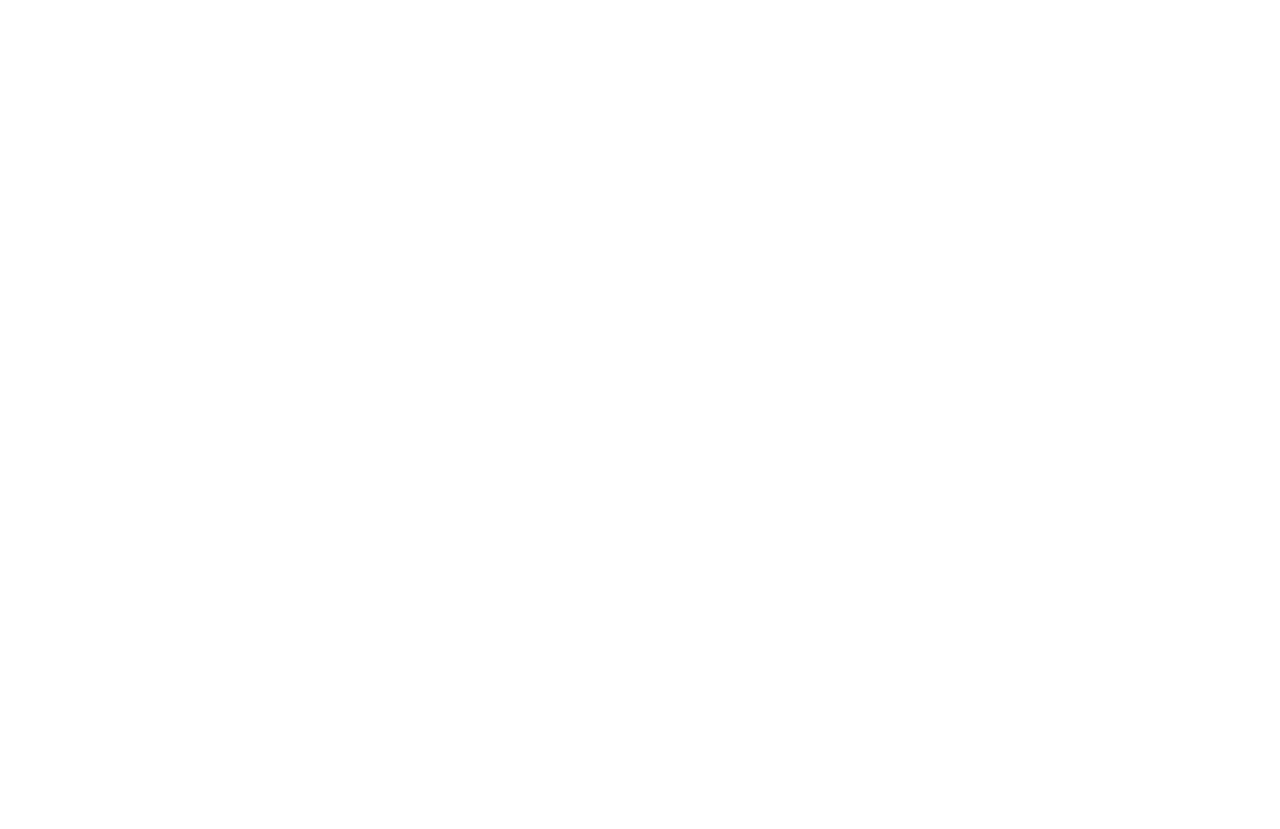
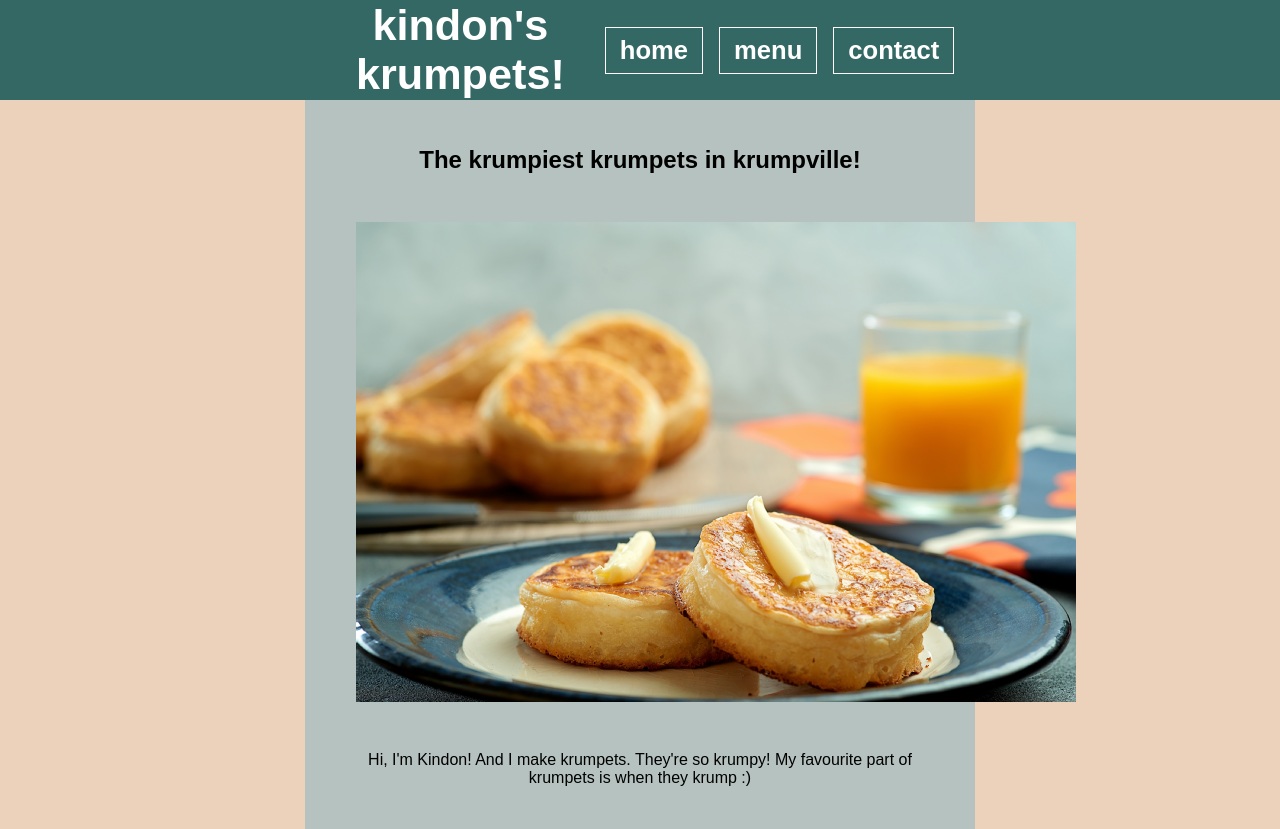
Before and after one commit to elsaepo/odin-restaurant-page, a website built with webpack: page dist/index.html in a window 1280 px wide. Before the commit the page ends 800 px from the top, so only its background shows below. Built offline with nearby package versions, Linux system fonts and the light colour scheme.

Commit message:
set up dist/index.html with static content

```diff
--- a/dist/index.html
+++ b/dist/index.html
@@ -1,13 +1,45 @@
 <!DOCTYPE html>
 <html lang="en">
+
 <head>
     <meta charset="UTF-8">
     <meta http-equiv="X-UA-Compatible" content="IE=edge">
     <meta name="viewport" content="width=device-width, initial-scale=1.0">
     <title>Restaurant Page</title>
-    <script src="main.js"></script>
+    <link rel="stylesheet" href="style.css">
+    <script src="main.js" defer></script>
 </head>
+
 <body>
-    <div id="content"></div>
+    <div id="content">
+        <section id="header" class="padded">
+            <div id="title-hero">
+                <h1>kindon's krumpets!</h1>
+            </div>
+            <nav>
+                <ul>
+                    <li><a href="">
+                            <p>home</p>
+                        </a></li>
+                    <li>
+                        <a href="">
+                            <p>menu</p>
+                        </a>
+                    </li>
+                    <li>
+                        <a href="">
+                            <p>contact</p>
+                        </a>
+                    </li>
+                </ul>
+            </nav>
+        </section>
+        <main class="padded main-section">
+            <h2>The krumpiest krumpets in krumpville!</h2>
+            <img src="../src/crumpet01.png" alt="a delicious crumpet">
+            <p>Hi, I'm Kindon! And I make krumpets. They're so krumpy! My favourite part of krumpets is when they krump :)</p>
+        </main>
+    </div>
 </body>
+
 </html>
--- /dev/null
+++ b/dist/style.css
@@ -0,0 +1,58 @@
+:root {
+    --green-light: #b6c2bf;
+    --green-dark: #346865;
+    --pink-light: #ecd1bb;
+    --padding-sides: calc(20% + 100px);
+}
+
+*, *::before, *::after {
+    box-sizing: border-box;
+}
+
+body {
+    margin: 0;
+    padding: 0;
+    background-color: var(--pink-light);
+    text-align: center;
+    font-family: Arial;
+}
+
+#header {
+    height: 100px;
+    width: 100%;
+    padding: 24px var(--padding-sides);
+    display: flex;
+    justify-content: space-between;
+    align-items: center;
+    background-color: var(--green-dark);
+    color: white;
+    font-size: 1.8rem;
+    font-weight: 600;
+}
+
+#header ul {
+    display: flex;
+    align-items: center;
+    gap: 16px;
+    list-style: none;
+}
+
+#header a {
+    text-decoration: none;
+}
+#header p {
+    font-size: 1.6rem;
+    padding: 8px 14px;
+    border: 1px solid white;
+    color: white;
+}
+
+#header p:hover {
+    background-color: rgb(255, 255, 255, 0.2);
+}
+
+.main-section {
+    background-color: var(--green-light);
+    margin: 0 calc(var(--padding-sides) - 4%);
+    padding: 2% 4%;
+}
```
Also changed, not shown: src/crumpet01.png (added).
